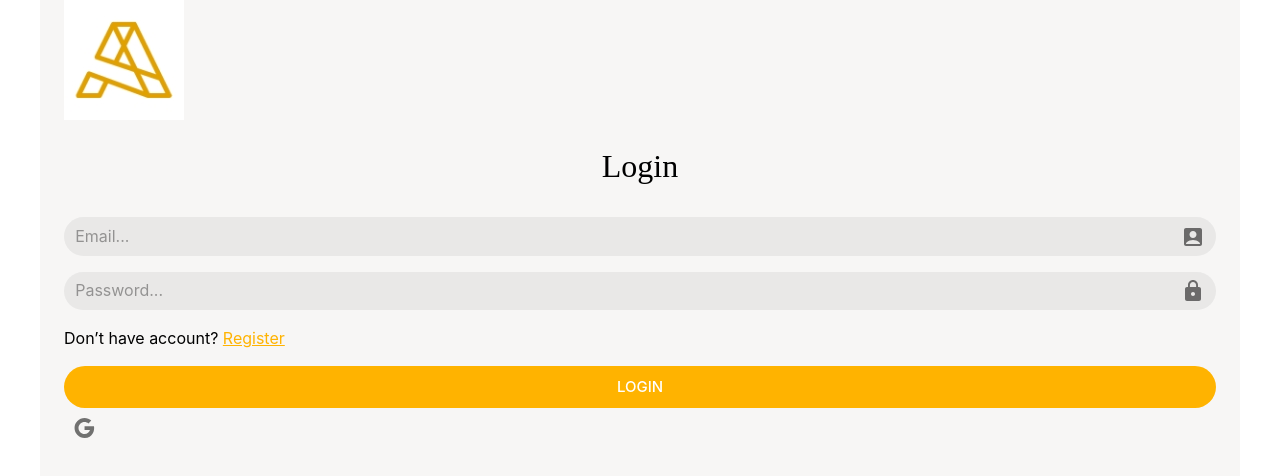
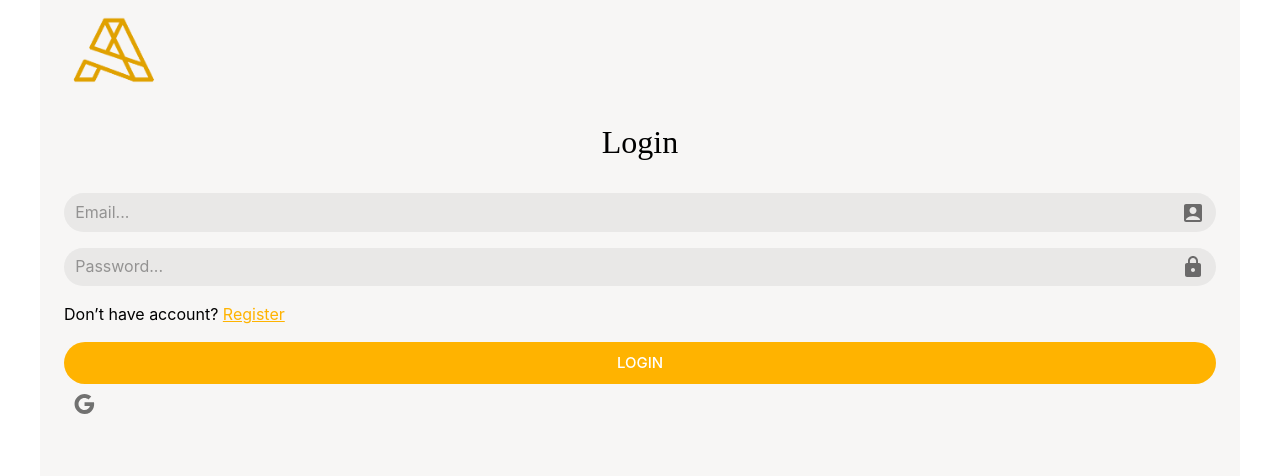
Before and after one commit to dimitur2204/artem, a React (Create React App) app in the folder artem-frontend/: page /artem/login in a window 1280 px wide. Shown: the top 476 px of the page. Built offline with nearby package versions, Linux system fonts and the light colour scheme; no server answers; a web font is replaced by a local one.

Commit message:
Update AccountForm.jsx

```diff
--- a/artem-frontend/src/components/account/AccountForm.jsx
+++ b/artem-frontend/src/components/account/AccountForm.jsx
@@ -28,7 +28,9 @@ function AccountForm({ type, onSubmit, error, loading }) {
 const navigate = useNavigate();
   return (
     <Box>
-      <img src="/logo.jpg" alt="logo" />
+      <div style={{display:"flex"}}>
+        <img src="192.png" width={100} height={100}  alt="logo" style={{ alignSelf: 'center', justifyContent: "center" }}/>
+      </div>
       <Typography align="center" variant="h1" sx={{ mb: theme.spacing(4) }}>
         {capitalize(type)}
       </Typography>
```
